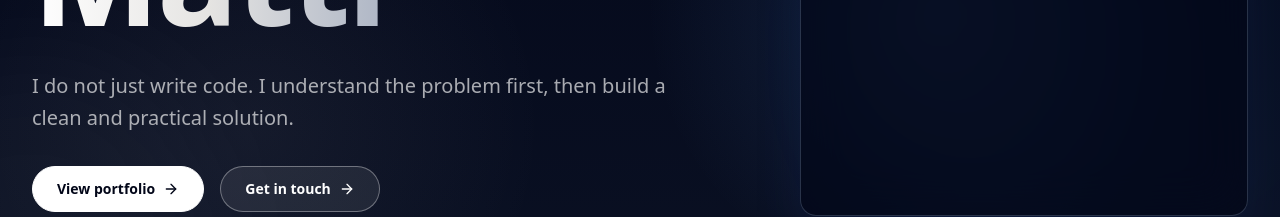
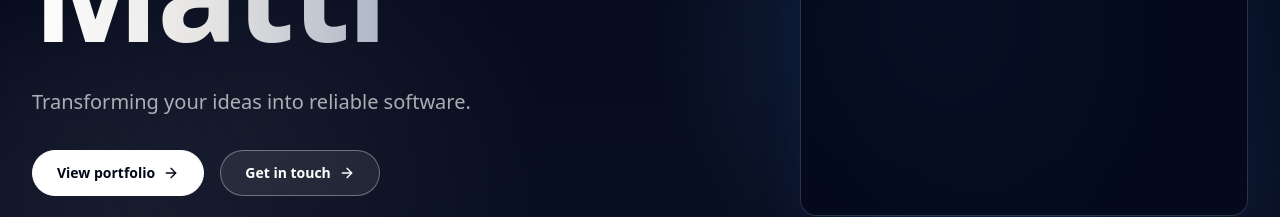
Before and after one commit to matti24/myportfolio, a React (Vite) app: page / in a window 1280 px wide. Shown: the part 366-583 px from the top of the page. Built offline with nearby package versions, Linux system fonts and the light colour scheme; no server answers.

Commit message:
updatet better slogan

```diff
--- a/src/App.jsx
+++ b/src/App.jsx
@@ -122,7 +122,7 @@ const translations = {
       badge: "Applikationsentwickler",
       lines: ["Matti"],
       description:
-        "Ich schreibe nicht einfach Code. Ich verstehe zuerst das Problem und entwickle dann eine saubere, praktische Lösung.",
+        "Präzision im Code. Perfektion im Ergebnis.",
       ctaPortfolio: "Portfolio ansehen",
       ctaContact: "Kontakt aufnehmen",
       cards: {
@@ -282,7 +282,7 @@ const translations = {
       badge: "Software developer ",
       lines: ["Matti"],
       description:
-        "I do not just write code. I understand the problem first, then build a clean and practical solution.",
+        "Transforming your ideas into reliable software.",
       ctaPortfolio: "View portfolio",
       ctaContact: "Get in touch",
       cards: {
@@ -440,7 +440,7 @@ const translations = {
       badge: "Applicatieontwikkelaar",
       lines: ["Matti"],
       description:
-        "Ik schrijf niet zomaar code. Ik begrijp eerst het probleem en bouw daarna een nette, praktische oplossing.",
+        "De mens achter de code.",
       ctaPortfolio: "Bekijk portfolio",
       ctaContact: "Neem contact op",
       cards: {
@@ -597,7 +597,7 @@ const translations = {
       badge: "Applikationsutvecklare",
       lines: ["Matti"],
       description:
-        "Jag skriver inte bara kod. Jag förstår problemet först och bygger sedan en ren, praktisk lösning.",
+        "Från idé till digital verklighet.",
       ctaPortfolio: "Se portfolio",
       ctaContact: "Kontakta mig",
       cards: {
```
